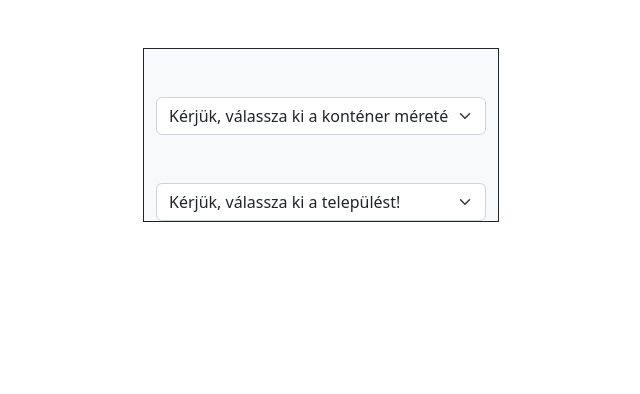
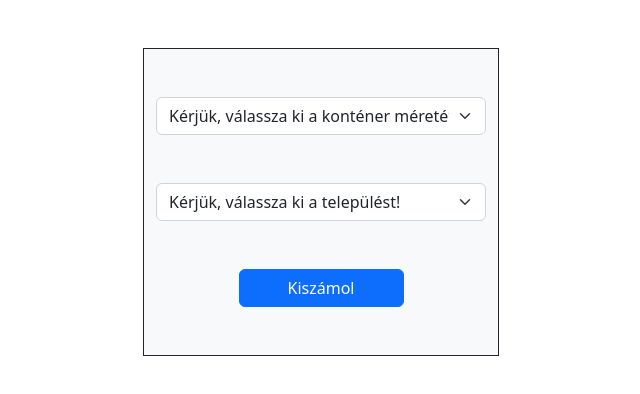
Before and after one commit to gustavkis/Kontener, a plain HTML site: page index.html in a window 1280 px wide. Shown: the whole page, without its empty margins (319-959 px from the left). Drawn offline with nearby package versions, Linux system fonts and the light colour scheme.

Commit message:
button hozzáadása - Bootstrap menüből

```diff
--- a/index.html
+++ b/index.html
@@ -17,7 +17,7 @@
     <title>Konténer árak</title>
   </head>
   <body>
-    <div class="container  p-5">
+    <div class="container p-5">
       <div class="row">
         <div class="col-4"></div>
         <!--Csak ezt az oszlopot használom-->
@@ -42,9 +42,8 @@
             </select>
           </div>
 
-
-<div class="pt-5">
-    <select
+          <div class="pt-5">
+            <select
               class="form-select"
               id="telepules"
               aria-label="Default select example"
@@ -60,12 +59,17 @@
               <option value="telepGyal_Vecses">Vecsés</option>
               <option value="telepGyal_Vecses">Gyál</option>
             </select>
+          </div>
+
+          <div class="pt-5 pb-5 d-grid gap-2 col-6 mx-auto">
+            <button type="button" onclick="megtalal()" class="btn btn-primary">
+              Kiszámol
+            </button>
+
+          </div>
 
 
 
-
-
-</div>
 
 
         </div>
```
